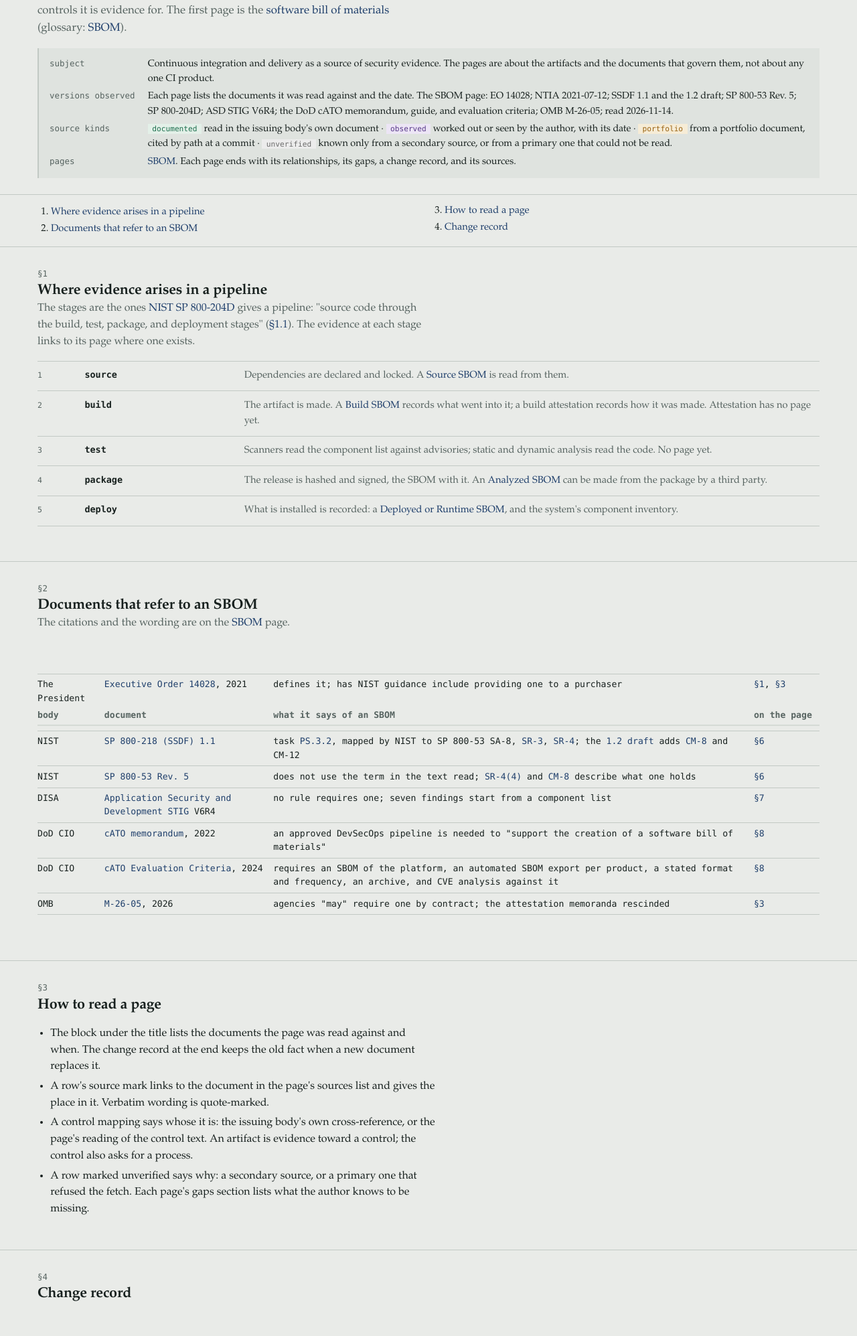
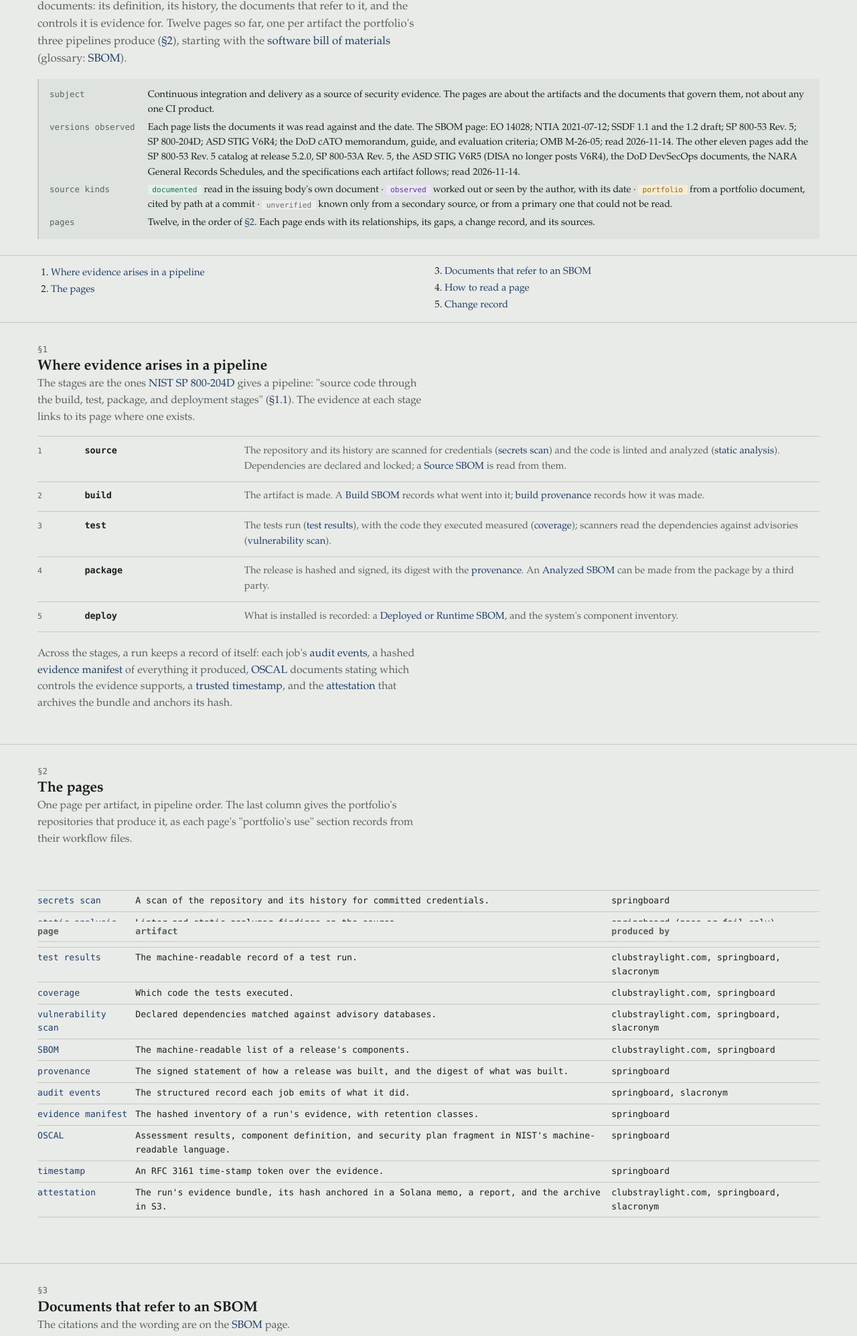
Before and after one commit to doolin/dave-skills, a website: page atlases/cicd/index.html in a window 1280 px wide. Shown: the part 326-2321 px from the top of the page at 67% size. Drawn offline with Linux system fonts and the light colour scheme.

Commit message:
CSL-0232 List the CI/CD atlas's artifact pages
The atlas index maps each pipeline stage to its
pages and lists all twelve; the atlases index and
AGENTS.md carry the fourth atlas; every page's tab
row now holds the new pages (CSL-0232 in
clubstraylight.com).

Co-Authored by Straylight via Claude Code with Claude Opus 5.5

```diff
--- a/atlases/cicd/index.html
+++ b/atlases/cicd/index.html
@@ -28,7 +28,18 @@
 </nav>
 <nav class="pages" aria-label="cicd atlas">
 <span aria-current="page">index</span>
+<a href="secrets-scan.html">secrets scan</a>
+<a href="static-analysis.html">static analysis</a>
+<a href="test-results.html">test results</a>
+<a href="coverage.html">coverage</a>
+<a href="vulnerability-scan.html">vulnerability scan</a>
 <a href="sbom.html">SBOM</a>
+<a href="provenance.html">provenance</a>
+<a href="audit-events.html">audit events</a>
+<a href="evidence-manifest.html">evidence manifest</a>
+<a href="oscal.html">OSCAL</a>
+<a href="timestamp.html">timestamp</a>
+<a href="attestation.html">attestation</a>
 </nav>
 </header>
 
@@ -36,13 +47,13 @@
   <div class="wrap">
     <p class="kicker"><a href="../index.html">Atlases</a> · CI/CD · index</p>
     <h1>CI/CD: pipeline artifacts and the documents that require them</h1>
-    <p class="lede">A build and delivery pipeline produces records of what it built, such as component lists, attestations, scan results, and signatures. Federal guidance, Defense Department policy, and security controls refer to these records. Each page of this atlas covers one artifact or practice, read from the issuing bodies' documents: its definition, its history, the documents that refer to it, and the controls it is evidence for. The first page is the <a href="sbom.html">software bill of materials</a> (glossary: <a href="../../kb/glossary.html#sbom">SBOM</a>).</p>
+    <p class="lede">A build and delivery pipeline produces records of what it built, such as component lists, attestations, scan results, and signatures. Federal guidance, Defense Department policy, and security controls refer to these records. Each page of this atlas covers one artifact or practice, read from the issuing bodies' documents: its definition, its history, the documents that refer to it, and the controls it is evidence for. Twelve pages so far, one per artifact the portfolio's three pipelines produce (<a href="#pages">§2</a>), starting with the <a href="sbom.html">software bill of materials</a> (glossary: <a href="../../kb/glossary.html#sbom">SBOM</a>).</p>
     <div class="observed">
       <dl>
         <dt>subject</dt><dd>Continuous integration and delivery as a source of security evidence. The pages are about the artifacts and the documents that govern them, not about any one CI product.</dd>
-        <dt>versions observed</dt><dd>Each page lists the documents it was read against and the date. The SBOM page: EO 14028; NTIA 2021-07-12; SSDF 1.1 and the 1.2 draft; SP 800-53 Rev. 5; SP 800-204D; ASD STIG V6R4; the DoD cATO memorandum, guide, and evaluation criteria; OMB M-26-05; read 2026-11-14.</dd>
+        <dt>versions observed</dt><dd>Each page lists the documents it was read against and the date. The SBOM page: EO 14028; NTIA 2021-07-12; SSDF 1.1 and the 1.2 draft; SP 800-53 Rev. 5; SP 800-204D; ASD STIG V6R4; the DoD cATO memorandum, guide, and evaluation criteria; OMB M-26-05; read 2026-11-14. The other eleven pages add the SP 800-53 Rev. 5 catalog at release 5.2.0, SP 800-53A Rev. 5, the ASD STIG V6R5 (DISA no longer posts V6R4), the DoD DevSecOps documents, the NARA General Records Schedules, and the specifications each artifact follows; read 2026-11-14.</dd>
         <dt>source kinds</dt><dd><span class="kind doc">documented</span> read in the issuing body's own document · <span class="kind obs">observed</span> worked out or seen by the author, with its date · <span class="kind fam">portfolio</span> from a portfolio document, cited by path at a commit · <span class="kind unv">unverified</span> known only from a secondary source, or from a primary one that could not be read.</dd>
-        <dt>pages</dt><dd><a href="sbom.html">SBOM</a>. Each page ends with its relationships, its gaps, a change record, and its sources.</dd>
+        <dt>pages</dt><dd>Twelve, in the order of <a href="#pages">§2</a>. Each page ends with its relationships, its gaps, a change record, and its sources.</dd>
       </dl>
     </div>
   </div>
@@ -52,6 +63,7 @@
   <div class="wrap">
     <ol>
       <li><a href="#mechanism">Where evidence arises in a pipeline</a></li>
+      <li><a href="#pages">The pages</a></li>
       <li><a href="#askers">Documents that refer to an SBOM</a></li>
       <li><a href="#reading">How to read a page</a></li>
       <li><a href="#changes">Change record</a></li>
@@ -65,18 +77,42 @@
     <p class="h2big">Where evidence arises in a pipeline</p>
     <p class="sub">The stages are the ones <a href="https://nvlpubs.nist.gov/nistpubs/SpecialPublications/NIST.SP.800-204D.pdf">NIST SP 800-204D</a> gives a pipeline: "source code through the build, test, package, and deployment stages" (<a href="https://nvlpubs.nist.gov/nistpubs/SpecialPublications/NIST.SP.800-204D.pdf#page=11">§1.1</a>). The evidence at each stage links to its page where one exists.</p>
     <div class="map">
-      <div class="step"><span class="k">1</span><span class="n">source</span><span class="d">Dependencies are declared and locked. A <a href="sbom.html#pipeline">Source SBOM</a> is read from them.</span></div>
-      <div class="step"><span class="k">2</span><span class="n">build</span><span class="d">The artifact is made. A <a href="sbom.html#pipeline">Build SBOM</a> records what went into it; a build attestation records how it was made. Attestation has no page yet.</span></div>
-      <div class="step"><span class="k">3</span><span class="n">test</span><span class="d">Scanners read the component list against advisories; static and dynamic analysis read the code. No page yet.</span></div>
-      <div class="step"><span class="k">4</span><span class="n">package</span><span class="d">The release is hashed and signed, the SBOM with it. An <a href="sbom.html#pipeline">Analyzed SBOM</a> can be made from the package by a third party.</span></div>
+      <div class="step"><span class="k">1</span><span class="n">source</span><span class="d">The repository and its history are scanned for credentials (<a href="secrets-scan.html">secrets scan</a>) and the code is linted and analyzed (<a href="static-analysis.html">static analysis</a>). Dependencies are declared and locked; a <a href="sbom.html#pipeline">Source SBOM</a> is read from them.</span></div>
+      <div class="step"><span class="k">2</span><span class="n">build</span><span class="d">The artifact is made. A <a href="sbom.html#pipeline">Build SBOM</a> records what went into it; <a href="provenance.html">build provenance</a> records how it was made.</span></div>
+      <div class="step"><span class="k">3</span><span class="n">test</span><span class="d">The tests run (<a href="test-results.html">test results</a>), with the code they executed measured (<a href="coverage.html">coverage</a>); scanners read the dependencies against advisories (<a href="vulnerability-scan.html">vulnerability scan</a>).</span></div>
+      <div class="step"><span class="k">4</span><span class="n">package</span><span class="d">The release is hashed and signed, its digest with the <a href="provenance.html">provenance</a>. An <a href="sbom.html#pipeline">Analyzed SBOM</a> can be made from the package by a third party.</span></div>
       <div class="step"><span class="k">5</span><span class="n">deploy</span><span class="d">What is installed is recorded: a <a href="sbom.html#pipeline">Deployed or Runtime SBOM</a>, and the system's component inventory.</span></div>
     </div>
+    <p class="sub">Across the stages, a run keeps a record of itself: each job's <a href="audit-events.html">audit events</a>, a hashed <a href="evidence-manifest.html">evidence manifest</a> of everything it produced, <a href="oscal.html">OSCAL</a> documents stating which controls the evidence supports, a <a href="timestamp.html">trusted timestamp</a>, and the <a href="attestation.html">attestation</a> that archives the bundle and anchors its hash.</p>
+  </div>
+</section>
+
+<section id="pages">
+  <div class="wrap">
+    <h2>§2</h2>
+    <p class="h2big">The pages</p>
+    <p class="sub">One page per artifact, in pipeline order. The last column gives the portfolio's repositories that produce it, as each page's "portfolio's use" section records from their workflow files.</p>
+    <div class="tbl"><table>
+      <tr><th>page</th><th>artifact</th><th>produced by</th></tr>
+      <tr><td><a href="secrets-scan.html">secrets scan</a></td><td>A scan of the repository and its history for committed credentials.</td><td>springboard</td></tr>
+      <tr><td><a href="static-analysis.html">static analysis</a></td><td>Linter and static analyzer findings on the source.</td><td>springboard (pass or fail only), slacronym</td></tr>
+      <tr><td><a href="test-results.html">test results</a></td><td>The machine-readable record of a test run.</td><td>clubstraylight.com, springboard, slacronym</td></tr>
+      <tr><td><a href="coverage.html">coverage</a></td><td>Which code the tests executed.</td><td>clubstraylight.com, springboard</td></tr>
+      <tr><td><a href="vulnerability-scan.html">vulnerability scan</a></td><td>Declared dependencies matched against advisory databases.</td><td>clubstraylight.com, springboard, slacronym</td></tr>
+      <tr><td><a href="sbom.html">SBOM</a></td><td>The machine-readable list of a release's components.</td><td>clubstraylight.com, springboard</td></tr>
+      <tr><td><a href="provenance.html">provenance</a></td><td>The signed statement of how a release was built, and the digest of what was built.</td><td>springboard</td></tr>
+      <tr><td><a href="audit-events.html">audit events</a></td><td>The structured record each job emits of what it did.</td><td>springboard, slacronym</td></tr>
+      <tr><td><a href="evidence-manifest.html">evidence manifest</a></td><td>The hashed inventory of a run's evidence, with retention classes.</td><td>springboard</td></tr>
+      <tr><td><a href="oscal.html">OSCAL</a></td><td>Assessment results, component definition, and security plan fragment in NIST's machine-readable language.</td><td>springboard</td></tr>
+      <tr><td><a href="timestamp.html">timestamp</a></td><td>An RFC 3161 time-stamp token over the evidence.</td><td>springboard</td></tr>
+      <tr><td><a href="attestation.html">attestation</a></td><td>The run's evidence bundle, its hash anchored in a Solana memo, a report, and the archive in S3.</td><td>clubstraylight.com, springboard, slacronym</td></tr>
+    </table></div>
   </div>
 </section>
 
 <section id="askers">
   <div class="wrap">
-    <h2>§2</h2>
+    <h2>§3</h2>
     <p class="h2big">Documents that refer to an SBOM</p>
     <p class="sub">The citations and the wording are on the <a href="sbom.html">SBOM</a> page.</p>
     <div class="tbl"><table>
@@ -95,7 +131,7 @@
 
 <section id="reading">
   <div class="wrap">
-    <h2>§3</h2>
+    <h2>§4</h2>
     <p class="h2big">How to read a page</p>
     <ul>
       <li>The block under the title lists the documents the page was read against and when. The change record at the end keeps the old fact when a new document replaces it.</li>
@@ -108,11 +144,12 @@
 
 <section id="changes">
   <div class="wrap">
-    <h2>§4</h2>
+    <h2>§5</h2>
     <p class="h2big">Change record</p>
     <div class="tbl"><table>
       <tr><th>date</th><th>checked against</th><th>change</th></tr>
       <tr><td>2026-11-14</td><td>the SBOM page's documents</td><td>Atlas opened with the index and the SBOM page (CSL-0224).</td></tr>
+      <tr><td>2026-11-14</td><td>each new page's documents</td><td>Eleven pages added, one per pipeline artifact (CSL-0233 to CSL-0243); §1's map links them and §2 lists them (CSL-0232).</td></tr>
     </table></div>
   </div>
 </section>
```
Also changed, not shown: AGENTS.md (+4 -0 lines), atlases/cicd/sbom.html (+11 -0 lines), atlases/index.html (+1 -1 lines).
